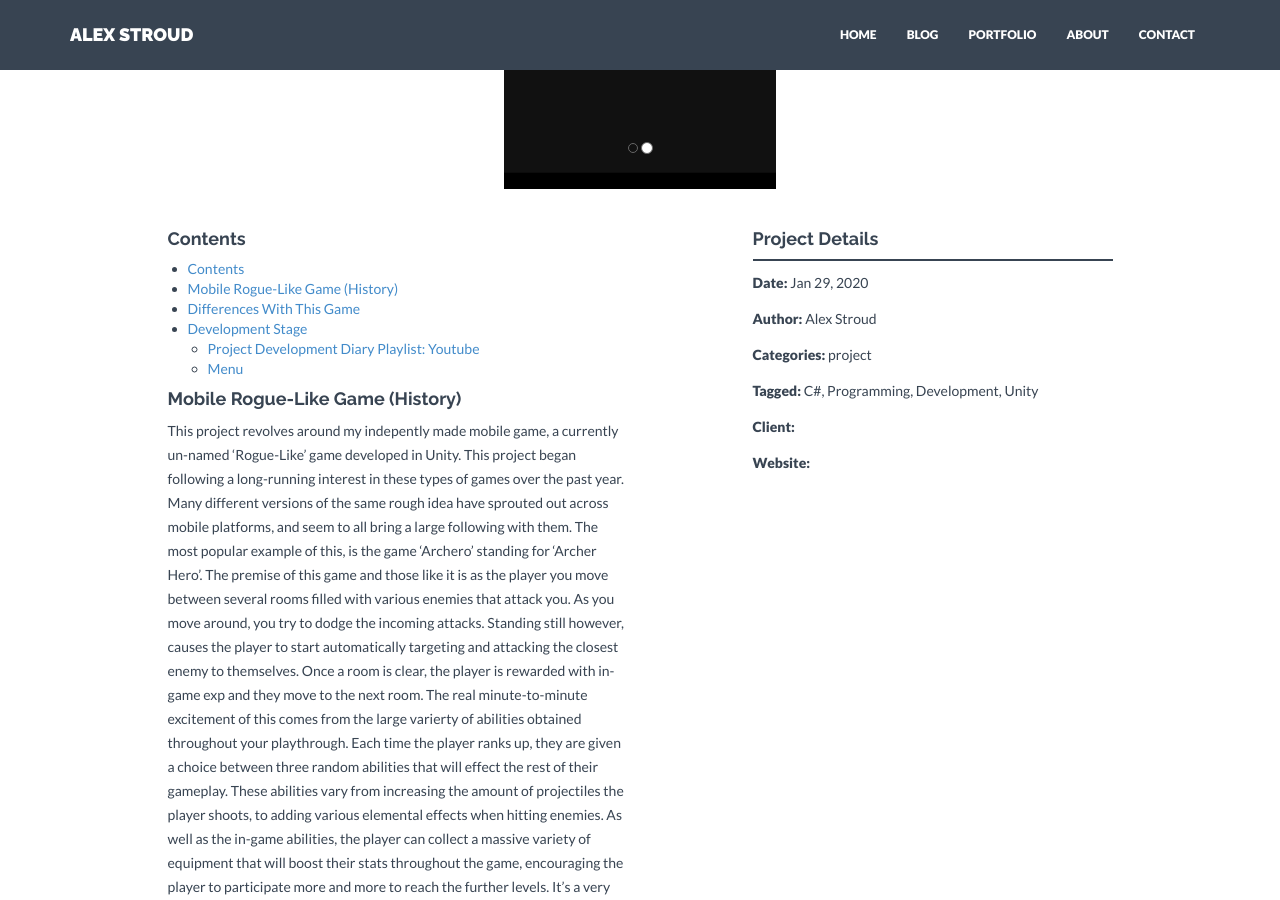
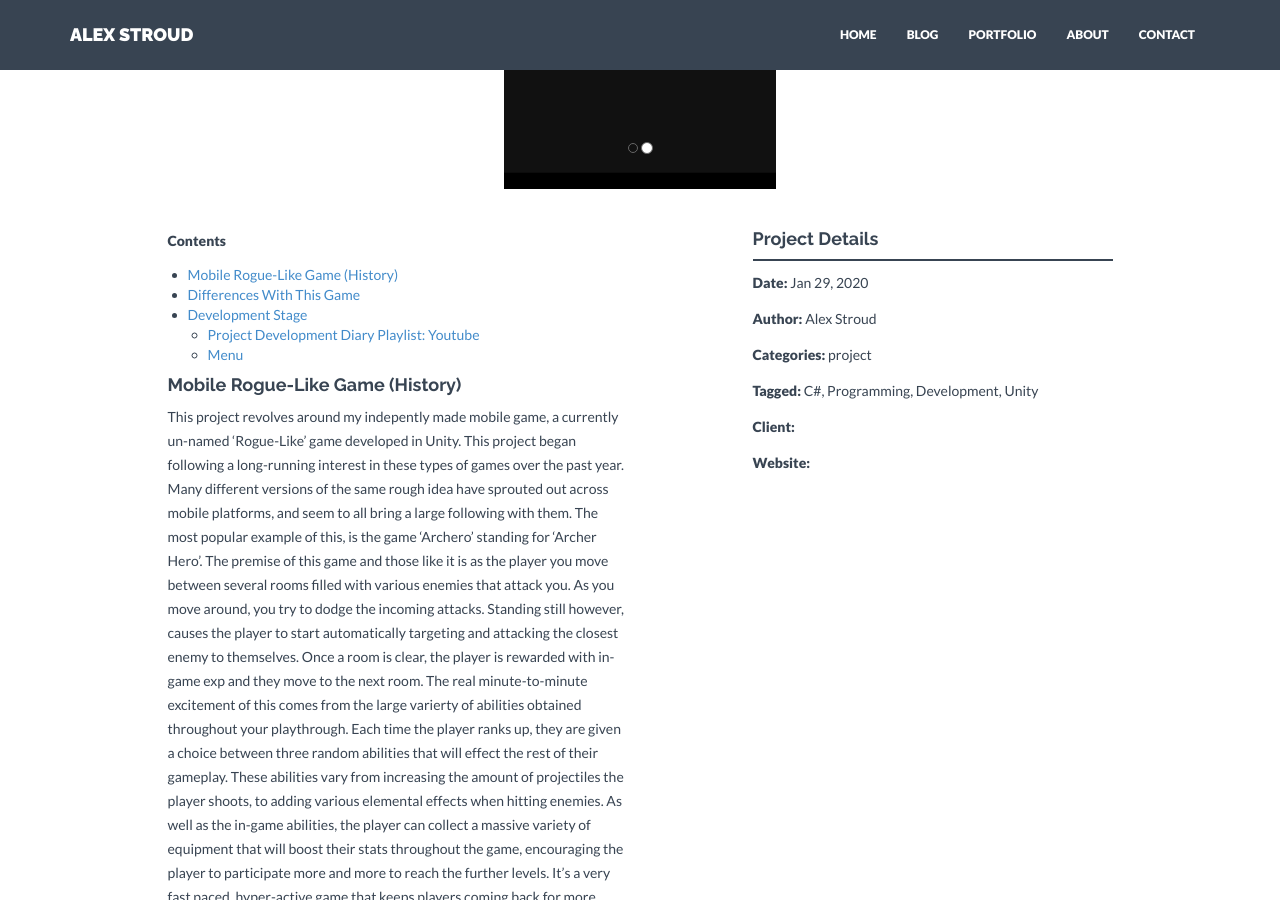
Before and after one commit to Stroudie2/Stroudie2.github.io, a Jekyll site: the page built from _projects/2020-08-12-mobile-roguelike-game.markdown, in a window 1280 px wide and 900 px high, scrolled down 637 px. Built offline with Jekyll 4.4.1, drawn with Linux system fonts in a browser that asks for light colours; nearby versions of some CDN libraries.

Commit message:
Update 2020-08-12-mobile-roguelike-game.markdown

```diff
--- a/_projects/2020-08-12-mobile-roguelike-game.markdown
+++ b/_projects/2020-08-12-mobile-roguelike-game.markdown
@@ -13,7 +13,7 @@ carousel:
 tagged: C#, Programming, Development, Unity
 
 ---
-#### Contents
+**Contents**
 * TOC
 * test
 {:toc}
```
